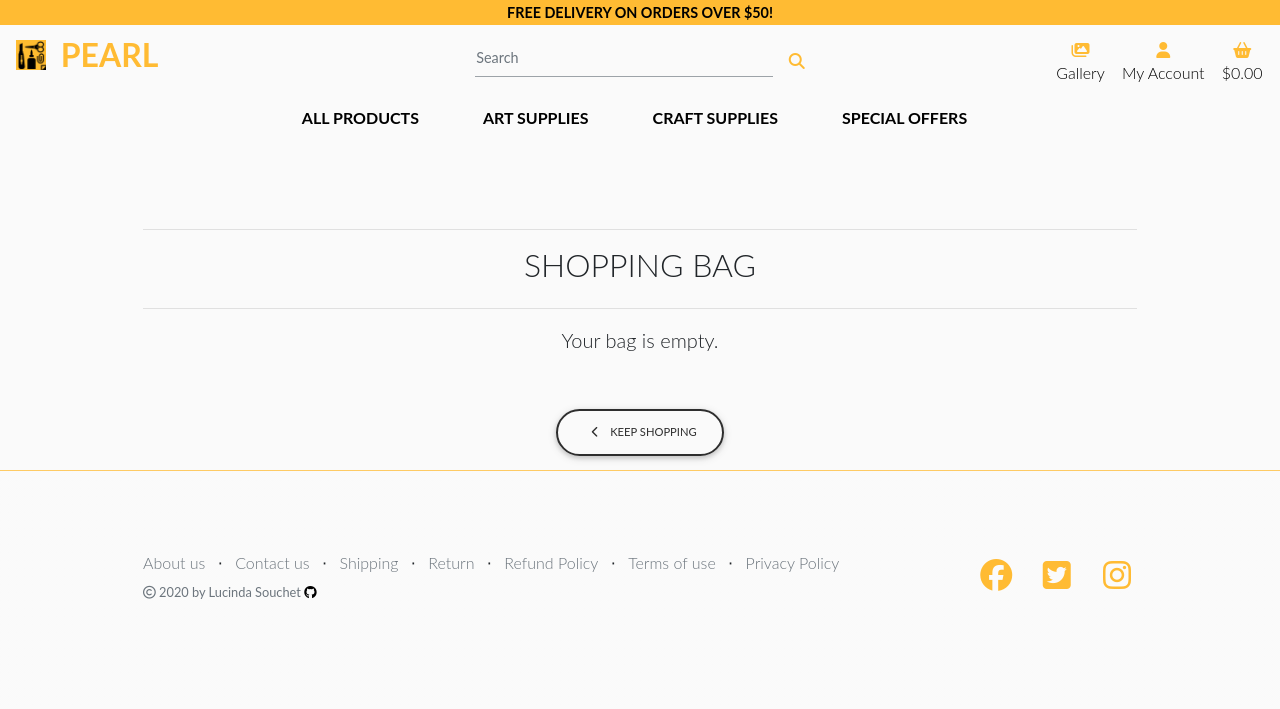
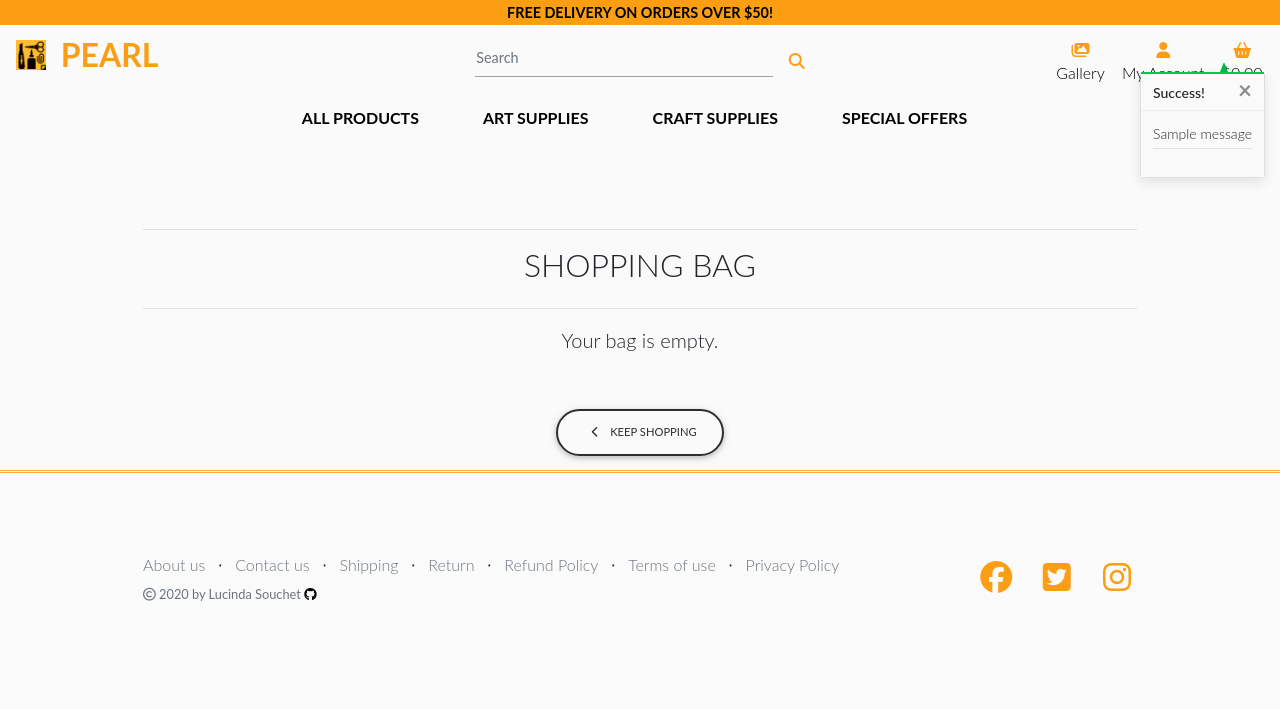
Before and after one commit to sctlcd/pearl-v2, a Django app: page /bag/ in a window 1280 px wide. Shown: the top 709 px of the page. Run offline with Django 3.2, Linux system fonts and the light colour scheme; tables that the repository leaves empty hold one stand-in row (values such as "Sample post"); one stand-in notice (Sample message) is shown; some libraries are stand-ins or nearby versions; some web fonts are replaced.

Commit message:
add toast notification + style, shopping bag preview, notification messages, replace orange color #fb3(to similar to mdb warning color) by #fc9601eb

```diff
--- a/bag/templates/bag/bag.html
+++ b/bag/templates/bag/bag.html
@@ -62,8 +62,8 @@
                   </div>
                 </div>
               </form>
-              <a class="update-link text-info"><small>Update</small></a>
-              <a class="remove-item text-danger float-right" id="remove_{{ item.item_id }}"><small>Remove</small></a>
+              <a class="update-link text-info font-weight-bold"><small>Update</small></a>
+              <a class="remove-item text-danger font-weight-bold float-right" id="remove_{{ item.item_id }}"><small>Remove</small></a>
             </td>
             <td class="py-3">
               <p class="my-0">${{ item.product.price | calc_subtotal:item.quantity }}</p>
--- a/bag/views.py
+++ b/bag/views.py
@@ -1,4 +1,7 @@
-from django.shortcuts import render, redirect, reverse, HttpResponse
+from django.shortcuts import render, redirect, reverse, HttpResponse, get_object_or_404
+from django.contrib import messages
+
+from products.models import Product
 
 
 # Bag views
@@ -12,14 +15,17 @@ def view_bag(request):
 def add_to_bag(request, item_id):
     """ Add a quantity of the specified product to the shopping bag """
 
+    product = get_object_or_404(Product, pk=item_id)
     quantity = int(request.POST.get('quantity'))
     redirect_url = request.POST.get('redirect_url')
     bag = request.session.get('bag', {})
 
     if item_id in list(bag.keys()):
         bag[item_id] += quantity
+        messages.success(request, f'Updated {product.name} quantity to {bag[item_id]}')
     else:
         bag[item_id] = quantity
+        messages.success(request, f'Added {product.name} to your bag')
 
     request.session['bag'] = bag
     return redirect(redirect_url)
@@ -28,14 +34,17 @@ def add_to_bag(request, item_id):
 def adjust_bag(request, item_id):
     """Adjust the quantity of the specified product to the specified amount"""
 
+    product = get_object_or_404(Product, pk=item_id)
     quantity = int(request.POST.get('quantity'))
 
     bag = request.session.get('bag', {})
 
     if quantity > 0:
         bag[item_id] = quantity
+        messages.success(request, f'Updated {product.name} quantity to {bag[item_id]}')
     else:
         bag.pop(item_id)
+        messages.success(request, f'Removed {product.name} from your bag')
 
     request.session['bag'] = bag
     return redirect(reverse('view_bag'))
@@ -45,12 +54,15 @@ def remove_from_bag(request, item_id):
     """Remove the item from the shopping bag"""
 
     try:
+        product = get_object_or_404(Product, pk=item_id)
         bag = request.session.get('bag', {})
 
         bag.pop(item_id)
+        messages.success(request, f'Removed {product.name} from your bag')
 
         request.session['bag'] = bag
         return HttpResponse(status=200)
 
     except Exception as e:
+        messages.error(request, f'Error removing item: {e}')
         return HttpResponse(status=500)
--- a/home/templates/home/index.html
+++ b/home/templates/home/index.html
@@ -33,8 +33,8 @@
 						<div class="features-icons-icon d-flex">
 							<i class="fas fa-shipping-fast m-auto text-orange"></i>
 						</div>
-						<h3>Free worldwilde delivery</h3>
-						<p class="mb-0">Free Shipping over $70</p>
+						<h3>Free worldwide delivery</h3>
+						<p class="mb-0">Free Shipping over $50</p>
 					</div>
 				</div>
 				<div class="col-lg-3">
--- a/pearl/settings.py
+++ b/pearl/settings.py
@@ -81,6 +81,8 @@ TEMPLATES = [
     },
 ]
 
+MESSAGE_STORAGE = 'django.contrib.messages.storage.session.SessionStorage'
+
 AUTHENTICATION_BACKENDS = [
     # Needed to login by username in Django admin, regardless of `allauth`
     'django.contrib.auth.backends.ModelBackend',
--- a/static/css/base_master.css
+++ b/static/css/base_master.css
@@ -65,7 +65,7 @@ form div > input {
 }
 
 .text-orange {
-  color: #fb3 !important;
+  color: #fc9601eb !important;
 }
 
 .text-grey {
@@ -97,7 +97,7 @@ form div > input {
 }
 
 .bg-orange {
-	background-color: #fb3 !important;
+	background-color: #fc9601eb !important;
 }
 
 .bg-white {
@@ -543,9 +543,9 @@ nav a.waves-effect, nav a.waves-effect {
 
 .footer {
   padding-top: 5rem;
-	-webkit-box-shadow: 2px -2px 3px rgba(255, 187, 51, 0.75);
-	box-shadow: 0px 0px 0px rgba(255, 187, 51, 0.75);
-	border-top: 1px solid rgba(255, 187, 51, 0.75);
+	-webkit-box-shadow: 2px -2px 3px rgba(252, 150, 1, 0.75);
+	box-shadow: 0px 0px 0px rgba(252, 150, 1, 0.75);
+	border-top: 3px double rgba(252, 150, 1, 0.75);
   bottom: 0px;
   left: 0px;
   right: 0px;
@@ -561,9 +562,80 @@ nav a.waves-effect, nav a.waves-effect {
 }
 
 .footer .fa-github:hover {
-	color: #fb3!important;
+	color: #fc9601eb!important;
 }
 
+/* ------------------------------- bootstrap toasts */
+
+.message-container {
+  position: fixed;
+  top: 72px;
+  right: 15px;
+	/* high Z index to assure it's always on top of everything else. */
+  z-index: 99999999999;
+}
+
+.custom-toast {
+  overflow: visible;
+}
+
+.toast-capper {
+  height: 2px;
+}
+
+/* from CSS-tricks.com: https://css-tricks.com/snippets/css/css-triangle/ */
+.arrow-up {
+  width: 0;
+  height: 0;
+  border-left: 4px solid transparent;
+  border-right: 4px solid transparent;
+  border-bottom: 10px solid black;
+  position: absolute;
+  top: -10px;
+  right: 36px;
+}
+
+/*
+Convenience classes - colors (dark shade) copied from Material Design Bootstrap:
+https://mdbootstrap.com/docs/standard/content-styles/colors/
+ */
+.arrow-primary {
+  border-bottom-color: #1266F1 !important;
+}
+
+.arrow-secondary {
+  border-bottom-color: #B23CFD !important;
+}
+
+.arrow-success {
+  border-bottom-color: #00B74A !important;
+}
+
+.arrow-danger {
+  border-bottom-color: #F93154 !important;
+}
+
+.arrow-warning {
+  border-bottom-color: #FFA900 !important;
+}
+
+.arrow-info {
+  border-bottom-color: #39C0ED !important;
+}
+
+.arrow-light {
+  border-bottom-color: #FBFBFB !important;
+}
+
+.arrow-dark {
+  border-bottom-color: #262626 !important;
+}
+
+.bag-notification-wrapper {
+  height: 100px;
+  overflow-x: hidden;
+  overflow-y: auto;
+}
 
 /* -------------------------------- Media Queries */
 
--- a/static/js/base_extension.js
+++ b/static/js/base_extension.js
@@ -87,5 +87,5 @@ $(document).ready(function() {
   });
 
   init();
-
+  $('.toast').toast('show');
 });
--- a/templates/base_extension.html
+++ b/templates/base_extension.html
@@ -125,6 +125,20 @@
 
   {% if messages %}
   <div class="message-container">
+    {% for message in messages %}
+    {% with message.level as level %}
+    {% if level == 40 %}
+    {% include 'includes/toasts/toast_error.html' %}
+    {% elif level == 30 %}
+    {% include 'includes/toasts/toast_warning.html' %}
+    {% elif level == 25 %}
+    {% include 'includes/toasts/toast_success.html' %}
+    {% else %}
+    {% include 'includes/toasts/toast_info.html' %}
+    {% endif %}
+    {% endwith %}
+    {% endfor %}
+  </div>
   {% endif %}
 
   {% block page_header %}
--- /dev/null
+++ b/templates/includes/toasts/toast_success.html
@@ -0,0 +1,58 @@
+<div class="toast custom-toast border-top-0" data-autohide="false">
+    <div class="arrow-up arrow-success"></div>
+    <div class="w-100 toast-capper bg-success"></div>
+    <div class="toast-header bg-white text-dark">
+        <strong class="mr-auto">Success!</strong>
+        <button type="button" class="ml-2 mb-1 close text-dark" data-dismiss="toast" aria-label="Close">
+            <span aria-hidden="true">&times;</span>
+        </button>
+    </div>
+    <div class="toast-body bg-white">
+        <div class="row">
+            <div class="col">
+                {{ message }}
+                <hr class="mt-1 mb-3">
+            </div>
+        </div>
+        {% if grand_total and not on_profile_page %}
+            <p class="logo-font bg-white text-black py-1">Your Bag ({{ product_count }})</p>
+            <div class="bag-notification-wrapper">
+                {% for item in bag_items %}
+                    <div class="row">
+                        <div class="col-3 my-1">
+                            {% if item.product.image %}
+                            <img class="w-100" src="{{ item.product.image.url }}" alt="{{ item.product.name }}">
+                            {% else %}
+                            <img class="w-100" src="{{ MEDIA_URL }}noimage.png" alt="{{ item.product.name }}">
+                            {% endif %}
+                        </div>
+                        <div class="col-9">
+                            <p class="my-0"><strong>{{ item.product.name }}</strong></p>
+                            <p class="my-0 small">Size: {% if item.product.has_sizes %}{{ item.size|upper }}{% else %}N/A{% endif %}</p>
+                            <p class="my-0 small text-muted">Qty: {{ item.quantity }}</p>
+                        </div>
+                    </div>
+                {% endfor %}
+            </div>
+            <div class="row">
+                <div class="col">
+                    <p class="mt-3 mb-1 text-black font-weight-bold">
+                        Total{% if free_delivery_delta > 0 %} (Exc. delivery){% endif %}:
+                        <span class="float-right">${{ total|floatformat:2 }}</span>
+                    </p>
+                    {% if free_delivery_delta > 0 %}
+                        <p class="mb-2 p-2 bg-warning shadow-sm text-black text-center">
+                            Spend <span class="font-weight-bold">${{ free_delivery_delta }}</span> more to get free worldwide delivery!
+                        </p>
+                    {% endif %}
+                    <a href="{% url 'view_bag' %}" class="btn btn-elegant btn-block">
+                        <span class="text-uppercase">Go To Secure Checkout</span>
+                        <span class="icon">
+                            <i class="fas fa-lock"></i>
+                        </span>
+                    </a>
+                </div>
+            </div>
+        {% endif %}
+    </div>
+</div>
```
Also changed, not shown: other parts of static/css/base_master.css (+17 -16 lines), static/js/base_master.js (+1 -10 lines), templates/base_master.html (+14 -1 lines), templates/includes/toasts/toast_error.html (added, +13 -0 lines), templates/includes/toasts/toast_info.html (added, +13 -0 lines), templates/includes/toasts/toast_warning.html (added, +13 -0 lines). Lines whose indentation alone changed are shown as unchanged.
